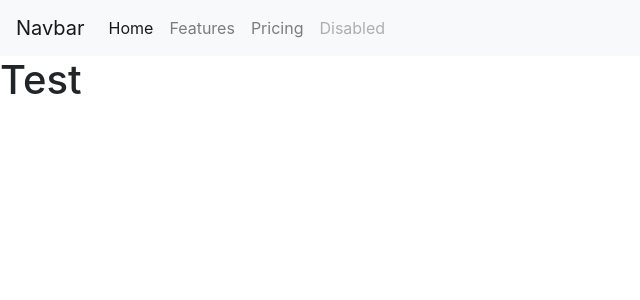
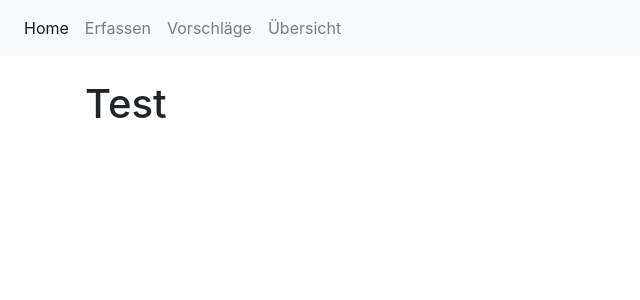
Before and after one commit to bluedragon1809/PRO2_Projekt, a Flask app: page / in a window 1280 px wide. Shown: the top 300 px of the page, without its empty margins (0-640 px from the left). Run offline with Flask 2, Linux system fonts and the light colour scheme.

Commit message:
added starter template and updated navbar

```diff
--- a/templates/base.html
+++ b/templates/base.html
@@ -1,33 +1,43 @@
 <!doctype html>
-<html>
-<head>
+<html lang="en">
+  <head>
+    <!-- Required meta tags -->
+    <meta charset="utf-8">
+    <meta name="viewport" content="width=device-width, initial-scale=1, shrink-to-fit=no">
+
+    <!-- Bootstrap CSS -->
     <link rel="stylesheet" href="https://cdn.jsdelivr.net/npm/bootstrap@4.3.1/dist/css/bootstrap.min.css" integrity="sha384-ggOyR0iXCbMQv3Xipma34MD+dH/1fQ784/j6cY/iJTQUOhcWr7x9JvoRxT2MZw1T" crossorigin="anonymous">
-    <title>{% block title %}{% endblock %}</title>
-    </head>
-    <body>
+  </head>
+  <body>
         <nav class="navbar navbar-expand-lg navbar-light bg-light">
-          <a class="navbar-brand" href="#">Navbar</a>
           <button class="navbar-toggler" type="button" data-toggle="collapse" data-target="#navbarNav" aria-controls="navbarNav" aria-expanded="false" aria-label="Toggle navigation">
             <span class="navbar-toggler-icon"></span>
           </button>
           <div class="collapse navbar-collapse" id="navbarNav">
             <ul class="navbar-nav">
               <li class="nav-item active">
-                <a class="nav-link" href="#">Home <span class="sr-only">(current)</span></a>
+                <a class="nav-link" href="/">Home <span class="sr-only">(current)</span></a>
               </li>
               <li class="nav-item">
-                <a class="nav-link" href="#">Features</a>
+                <a class="nav-link" href="erfassen">Erfassen</a>
               </li>
               <li class="nav-item">
-                <a class="nav-link" href="#">Pricing</a>
+                <a class="nav-link" href="vorschlaege">Vorschläge</a>
               </li>
               <li class="nav-item">
-                <a class="nav-link disabled" href="#" tabindex="-1" aria-disabled="true">Disabled</a>
+                <a class="nav-link" href="uebersicht">Übersicht</a>
               </li>
             </ul>
           </div>
         </nav>
+        <br/>
+        <div class="container">   <!--  helped to move everything away from the edge -->
             {% block content %}
             {% endblock %}
-    </body>
+        </div>
+    <!-- jQuery first, then Popper.js, then Bootstrap JS -->
+    <script src="https://code.jquery.com/jquery-3.3.1.slim.min.js" integrity="sha384-q8i/X+965DzO0rT7abK41JStQIAqVgRVzpbzo5smXKp4YfRvH+8abtTE1Pi6jizo" crossorigin="anonymous"></script>
+    <script src="https://cdn.jsdelivr.net/npm/popper.js@1.14.7/dist/umd/popper.min.js" integrity="sha384-UO2eT0CpHqdSJQ6hJty5KVphtPhzWj9WO1clHTMGa3JDZwrnQq4sF86dIHNDz0W1" crossorigin="anonymous"></script>
+    <script src="https://cdn.jsdelivr.net/npm/bootstrap@4.3.1/dist/js/bootstrap.min.js" integrity="sha384-JjSmVgyd0p3pXB1rRibZUAYoIIy6OrQ6VrjIEaFf/nJGzIxFDsf4x0xIM+B07jRM" crossorigin="anonymous"></script>
+  </body>
 </html>
```
